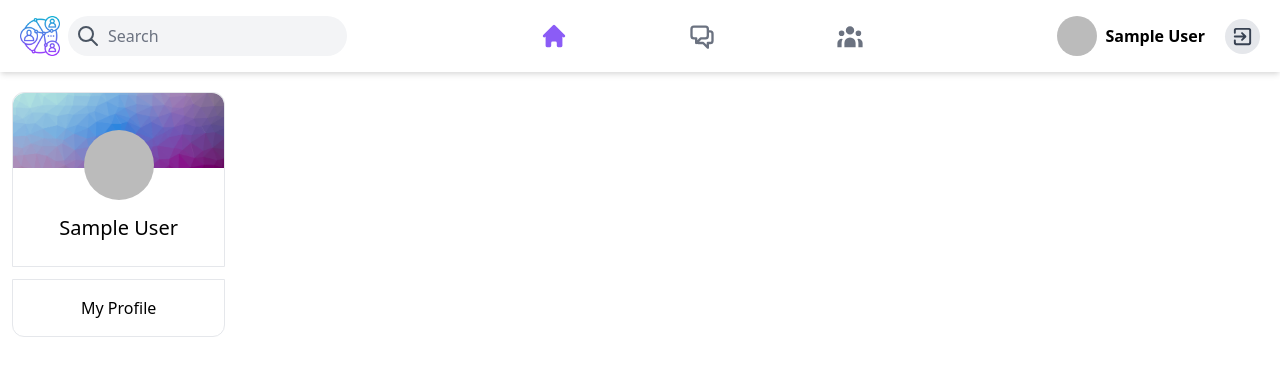
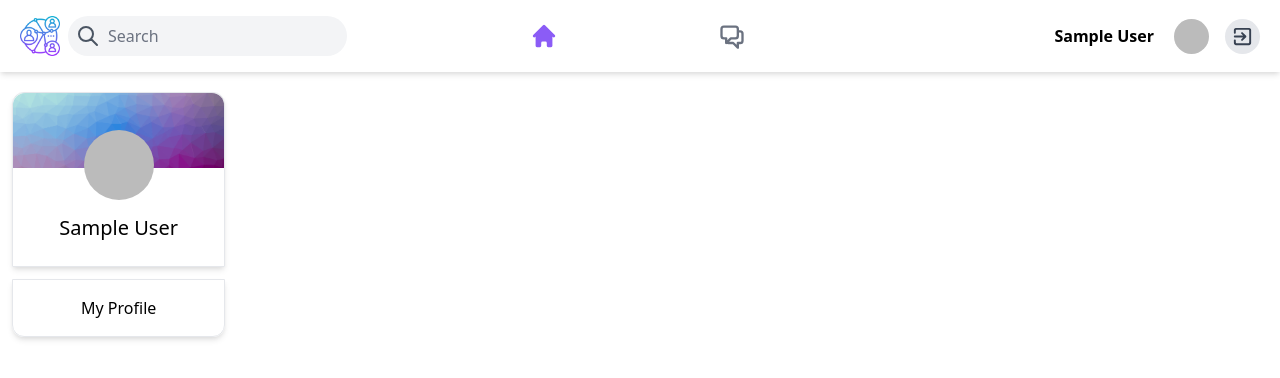
Before and after one commit to aneesimran/SocialMediaWebApp, a Next.js app in the folder socialwebapp/: page / in a window 1280 px wide. Shown: the top 378 px of the page. Built offline with nearby package versions, Linux system fonts and the light colour scheme; no server answers; sample sign-in values are in the browser's storage.

Commit message:
responisve sidebar

```diff
--- a/socialwebapp/components/Header.js
+++ b/socialwebapp/components/Header.js
@@ -28,7 +28,7 @@ function Header() {
         <div className="flex ml-2 items-center rounded-full bg-gray-100 p-2">
           <SearchIcon className="h-6 text-gray-600" />
           <input
-            className=" hidden md:inline-flex ml-2 items-center bg-transparent outline-none placeholder-gray-500 flex-shrink "
+            className="hidden sm:inline-flex ml-2 items-center bg-transparent outline-none placeholder-gray-500 flex-shrink "
             type="text"
             placeholder="Search"
           />
@@ -37,24 +37,26 @@ function Header() {
 
       {/* Center */}
 
-      <div className="flex justify-center flex-grow ">
-        <div className="flex space-x-6 lg:space-x-10">
+      <div className=" hidden md:flex justify-center flex-grow ">
+        <div className="flex space-x-10 lg:space-x-20 -mr-40">
           <HeaderIcon active Icon={HomeIcon} />
           <HeaderIcon Icon={ChatAlt2Icon} />
-          <HeaderIcon Icon={UserGroupIcon} />
+          {/*<HeaderIcon Icon={UserGroupIcon} />*/}
         </div>
       </div>
 
       {/* Right */}
-      <div className="flex items-center sm:space-x-2 justify-end">
-        <Image
-          className="rounded-full"
-          src={session.user.image}
-          width="40"
-          height="40"
-          layout="fixed"
-        />
+      <div className="flex items-center flex-grow sm:space-x-2 justify-end">
         <p className="font-semibold pr-3">{session.user.name}</p>
+        <div className="pr-2 pt-1.5">
+          <Image
+            className="rounded-full"
+            src={session.user.image}
+            width="35"
+            height="35"
+            layout="fixed"
+          />
+        </div>
         <ExitToAppRoundedIcon
           onClick={signOut}
           fontSize="large"
--- a/socialwebapp/components/Sidebar.js
+++ b/socialwebapp/components/Sidebar.js
@@ -1,15 +1,23 @@
 import { useSession } from "next-auth/client";
 import React from "react";
 import Image from "next/image";
+import SidebarIcon from "./SidebarIcons";
+import { HomeIcon } from "@heroicons/react/solid";
+import { ChatAlt2Icon } from "@heroicons/react/solid";
 
 function Sidebar() {
   const [session, loading] = useSession();
   return (
+    <div>
+      <div className="border flex-col bg-white w-12 pt-2 shadow-md h-screen md:hidden">
+        <SidebarIcon active Icon={HomeIcon} />
+        <SidebarIcon Icon={ChatAlt2Icon} />
+      </div>
       <div
         className=" hidden lg:flex flex-col items-center w-1/5 ml-3 mt-5 top-80 sticky
      text-center xl:w-1/6 "
       >
-      <div className="border rounded-xl pb-4 rounded-b-none">
+        <div className="border rounded-xl pb-4 rounded-b-none shadow-md">
           <div className="-mb-11">
             <Image
               className="object-cover w-full rounded-xl rounded-b-none"
@@ -30,10 +38,11 @@ function Sidebar() {
         </div>
         <h4
           className="pb-4 mt-3 pt-4 border w-full rounded-t-none hover:bg-gray-100
-       hover:text-purple-500 rounded-xl cursor-pointer"
+       hover:text-purple-500 rounded-xl cursor-pointer shadow-md"
         >
           My Profile
         </h4>
+      </div>
     </div>
   );
 }
--- /dev/null
+++ b/socialwebapp/components/SidebarIcons.js
@@ -0,0 +1,18 @@
+import React from "react";
+
+function SidebarIcons({ Icon, active }) {
+  return (
+    <div
+      className="flex items-center cursor-pointer
+    md:px-10 sm:h-14 md:hover:bg-gray-100 rounded-xl
+    active:border-b-2  active:border-purple-500 group"
+    >
+      <Icon
+        className={`h-7 m-5 text-gray-500 text-center sm:h-7 mx-auto
+       group-hover:text-purple-500 ${active && "text-purple-500"} `}
+      />
+    </div>
+  );
+}
+
+export default SidebarIcons;
--- a/socialwebapp/components/SidebarRow.js
+++ /dev/null
@@ -1,7 +0,0 @@
-import React from "react";
-
-function SidebarRow() {
-  return <div></div>;
-}
-
-export default SidebarRow;
```
Lines whose indentation alone changed are shown as unchanged.
